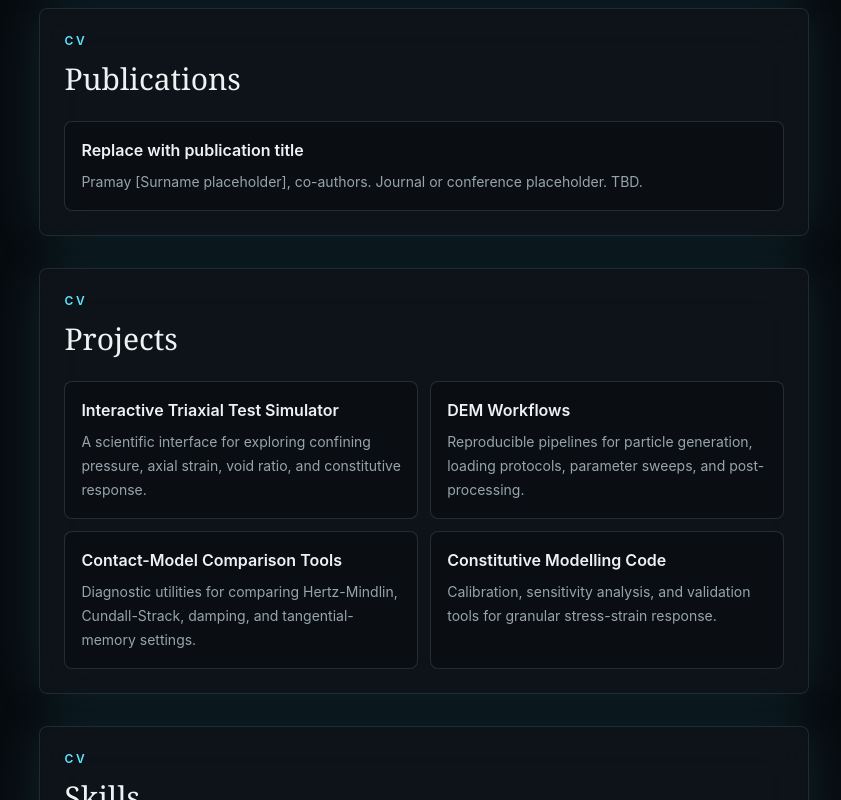
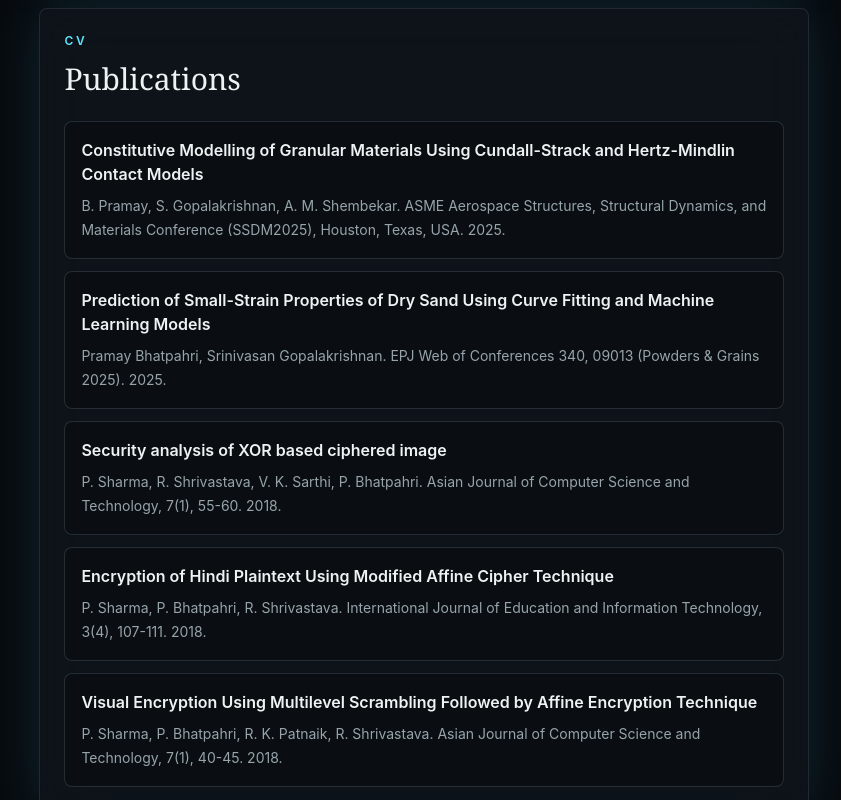
Before and after one commit to pramaybaero-droid/pramay-academic-website, a Next.js app: page /cv in a window 1280 px wide. Shown: the part 1540-2340 px from the top of the page, without its empty margins (439-1280 px from the left). Built offline with nearby package versions, Linux system fonts and the light colour scheme.

Commit message:
Update publications.ts

```diff
--- a/src/content/publications.ts
+++ b/src/content/publications.ts
@@ -17,18 +17,116 @@ export type Publication = {
 
 export const publications: Publication[] = [
   {
-    id: "replace-with-publication",
-    title: "Replace with publication title",
-    authors: "Pramay [Surname placeholder], co-authors",
-    venue: "Journal or conference placeholder",
-    year: "TBD",
-    type: "Placeholder",
-    topics: ["granular materials", "constitutive modelling"],
+    id: "ssdm2025-constitutive-modelling-cs-hm",
+    title:
+      "Constitutive Modelling of Granular Materials Using Cundall-Strack and Hertz-Mindlin Contact Models",
+    authors: "B. Pramay, S. Gopalakrishnan, A. M. Shembekar",
+    venue:
+      "ASME Aerospace Structures, Structural Dynamics, and Materials Conference (SSDM2025), Houston, Texas, USA",
+    year: 2025,
+    type: "Conference",
+    topics: [
+      "granular materials",
+      "constitutive modelling",
+      "DEM",
+      "contact mechanics"
+    ],
     selected: true,
     featured: true,
-    placeholder: true,
-    bibtex:
-      "@article{replace2026granular,\n  title={Replace with publication title},\n  author={Pramay, Replace},\n  journal={Replace venue},\n  year={TBD}\n}"
+    doi: "10.1115/SSDM2025-152166",
+    pdf: "/papers/ssdm2025-152166.pdf",
+    bibtex: `@inproceedings{pramay2025cs_hm,
+  title={Constitutive Modelling of Granular Materials Using Cundall-Strack and Hertz-Mindlin Contact Models},
+  author={Pramay, B. and Gopalakrishnan, S. and Shembekar, A. M.},
+  booktitle={Proceedings of the ASME Aerospace Structures, Structural Dynamics, and Materials Conference},
+  year={2025},
+  doi={10.1115/SSDM2025-152166}
+}`
+  },
+  {
+    id: "png2025-small-strain-ml",
+    title:
+      "Prediction of Small-Strain Properties of Dry Sand Using Curve Fitting and Machine Learning Models",
+    authors: "Pramay Bhatpahri, Srinivasan Gopalakrishnan",
+    venue: "EPJ Web of Conferences 340, 09013 (Powders & Grains 2025)",
+    year: 2025,
+    type: "Conference",
+    topics: [
+      "granular materials",
+      "small-strain mechanics",
+      "machine learning",
+      "data-driven modelling",
+      "DEM",
+      "wave propagation"
+    ],
+    selected: true,
+    featured: true,
+    doi: "10.1051/epjconf/202534009013",
+    pdf: "/papers/epjconf-2025-09013.pdf",
+    bibtex: `@inproceedings{bhatpahri2025smallstrain,
+  title={Prediction of Small-Strain Properties of Dry Sand Using Curve Fitting and Machine Learning Models},
+  author={Bhatpahri, Pramay and Gopalakrishnan, Srinivasan},
+  booktitle={EPJ Web of Conferences},
+  volume={340},
+  pages={09013},
+  year={2025},
+  doi={10.1051/epjconf/202534009013}
+}`
+  },
+  {
+    id: "xor-based-ciphered-image-2018",
+    title: "Security analysis of XOR based ciphered image",
+    authors: "P. Sharma, R. Shrivastava, V. K. Sarthi, P. Bhatpahri",
+    venue: "Asian Journal of Computer Science and Technology, 7(1), 55-60",
+    year: 2018,
+    type: "Journal",
+    topics: ["cryptography", "image encryption"],
+    bibtex: `@article{sharma2018xor,
+  title={Security analysis of XOR based ciphered image},
+  author={Sharma, P. and Shrivastava, R. and Sarthi, V. K. and Bhatpahri, P.},
+  journal={Asian Journal of Computer Science and Technology},
+  volume={7},
+  number={1},
+  pages={55--60},
+  year={2018}
+}`
+  },
+  {
+    id: "hindi-plaintext-affine-2018",
+    title: "Encryption of Hindi Plaintext Using Modified Affine Cipher Technique",
+    authors: "P. Sharma, P. Bhatpahri, R. Shrivastava",
+    venue: "International Journal of Education and Information Technology, 3(4), 107-111",
+    year: 2018,
+    type: "Journal",
+    topics: ["cryptography", "text encryption"],
+    bibtex: `@article{sharma2018hindi,
+  title={Encryption of Hindi Plaintext Using Modified Affine Cipher Technique},
+  author={Sharma, P. and Bhatpahri, P. and Shrivastava, R.},
+  journal={International Journal of Education and Information Technology},
+  volume={3},
+  number={4},
+  pages={107--111},
+  year={2018}
+}`
+  },
+  {
+    id: "multilevel-scrambling-affine-2018",
+    title:
+      "Visual Encryption Using Multilevel Scrambling Followed by Affine Encryption Technique",
+    authors: "P. Sharma, P. Bhatpahri, R. K. Patnaik, R. Shrivastava",
+    venue: "Asian Journal of Computer Science and Technology, 7(1), 40-45",
+    year: 2018,
+    type: "Journal",
+    topics: ["cryptography", "image encryption"],
+    bibtex: `@article{sharma2018multilevel,
+  title={Visual Encryption Using Multilevel Scrambling Followed by Affine Encryption Technique},
+  author={Sharma, P. and Bhatpahri, P. and Patnaik, R. K. and Shrivastava, R.},
+  journal={Asian Journal of Computer Science and Technology},
+  volume={7},
+  number={1},
+  pages={40--45},
+  year={2018}
+}`
   }
 ];
 
@@ -36,7 +134,12 @@ export const publicationTopics = [
   "granular materials",
   "constitutive modelling",
   "wave propagation",
+  "small-strain mechanics",
   "DEM",
   "contact mechanics",
-  "data-driven modelling"
+  "machine learning",
+  "data-driven modelling",
+  "cryptography",
+  "image encryption",
+  "text encryption"
 ];
```
